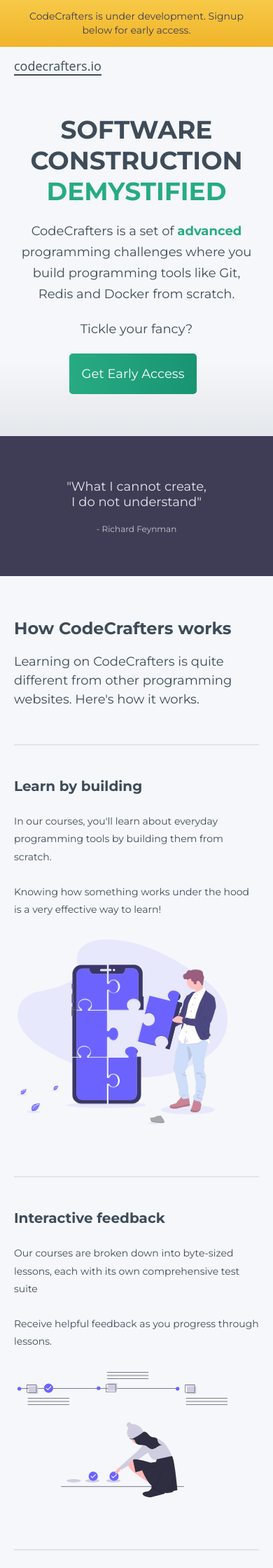
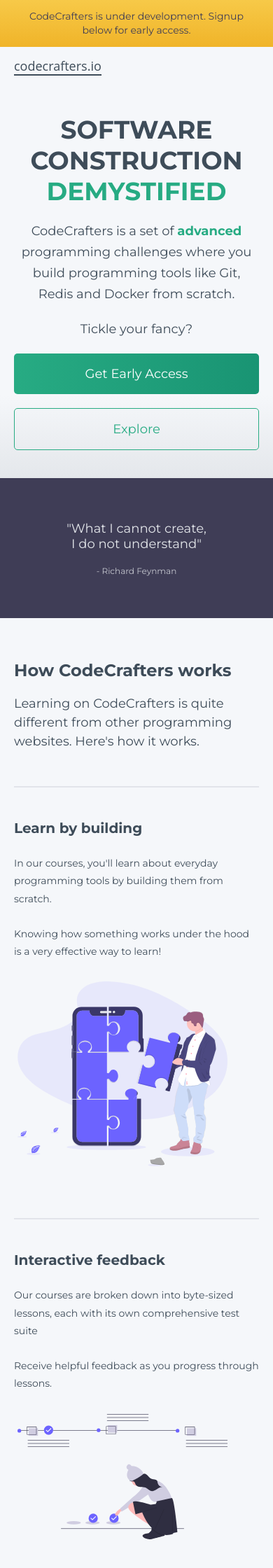
Before and after one commit to tapankavasthi/alpha-landing, a Jekyll site: the page built from index.html, in a window 390 px wide. Shown: the top 2240 px of the page at 70% size. Built offline with Jekyll 4.4.1, drawn with Linux system fonts in a browser that asks for light colours.

Commit message:
Add explore button

```diff
--- a/css/style.css
+++ b/css/style.css
@@ -2,6 +2,7 @@
 * {
     box-sizing: border-box;
     margin: 0px;
+
 
     padding: 0px;
 }
@@ -64,13 +65,18 @@
     cursor: pointer;
 }
 
+.secondary-button:hover {
+    background: rgba(72, 70, 98, 0.05);
+}
+
 /* On mobile, make buttons full-width */
 @media only screen and (max-width: 400px) {
     .primary-button, .secondary-button {
-        display: inline-block;
+        display: block;
         width: auto;
         text-align: center;
-        /* margin-bottom: 20px; */
+        margin-left: 0px;
+        margin-right: 0px;
     }
 }
 
@@ -157,6 +163,12 @@
 .hero .text .buttons .primary-button {
     margin-right: 10px;
     margin-bottom: 20px;
+}
+
+@media only screen and (max-width: 400px) {
+    .hero .text .buttons .primary-button {
+        margin-right: 0px;
+    }
 }
 
 .hero
@@ -630,7 +642,6 @@
 
 .challenge-stage-box .markdown p {
     color: #3f3d56;
-    /* color: rgba(72, 70, 98, 0.8); */
 
 }
 
--- a/index.html
+++ b/index.html
@@ -29,6 +29,7 @@
             </div> -->
         <div class="buttons">
             <a href="/early-access" class="primary-button">Get Early Access</a>
+            <a href="/challenges/redis" class="secondary-button">Explore</a>
         </div>
     </div>
     <div class="image">
```
